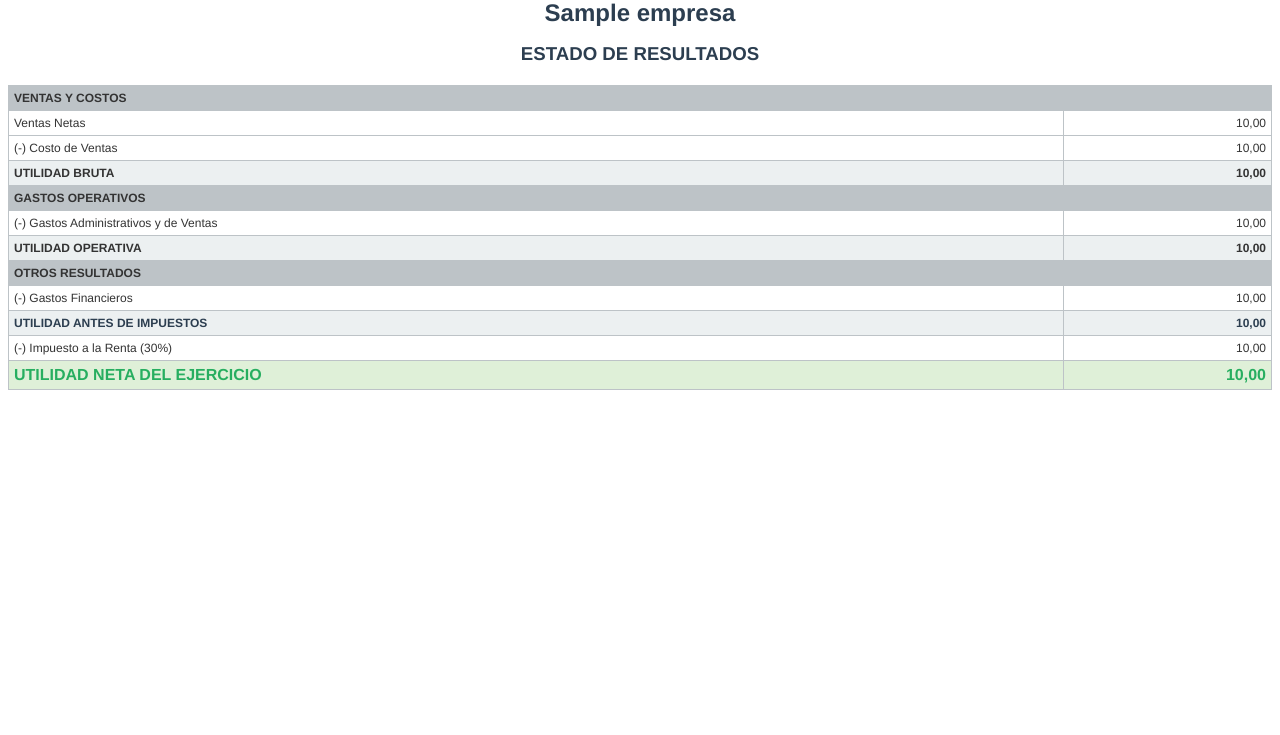
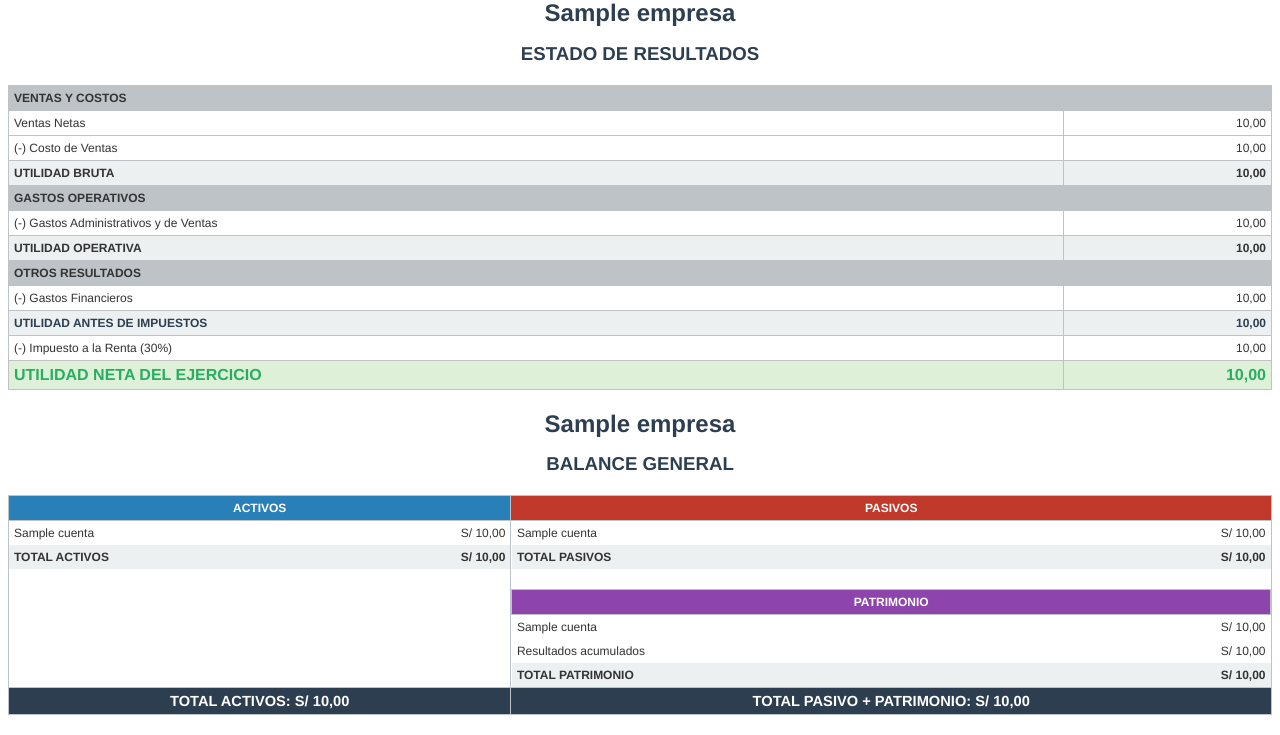
Before and after one commit to ballack123/ProyectoFinanzas, a Django app: template templates/reporte_pdf.html in a window 1280 px wide. Shown: the part 1147-1882 px from the top of the page. Before the commit the page ends 1537 px from the top, so only its background shows below. Run offline with Django 5.2, Linux system fonts and the light colour scheme; tables that the repository leaves empty hold one stand-in row (values such as "Sample post"); the template is opened without the code that fills it: values that come from a table or form of the project are taken from there, most other values are stand-ins (such as "Sample title", 1, 10 or a date in 2020).

Commit message:
feat: incluir Balance General en el reporte PDF completo

```diff
--- a/templates/reporte_pdf.html
+++ b/templates/reporte_pdf.html
@@ -175,6 +175,71 @@
                 </tr>
             </tbody>
         </table>
+    <div class="page-break">
+        <h1>{{ empresa }}</h1>
+        <h2>BALANCE GENERAL</h2>
+        <table pdf:widths="50%, 50%">
+            <thead>
+                <tr>
+                    <th style="background-color: #2980b9;">ACTIVOS</th>
+                    <th style="background-color: #c0392b;">PASIVOS</th>
+                </tr>
+            </thead>
+            <tbody>
+                <tr>
+                    <td style="vertical-align: top; padding: 0;">
+                        <table style="border: none; margin: 0;">
+                            {% for item in bg_activos %}
+                            <tr>
+                                <td style="border: none;">{{ item.cuenta.nombre }}</td>
+                                <td style="border: none;" class="text-right">S/ {{ item.saldo|floatformat:2 }}</td>
+                            </tr>
+                            {% endfor %}
+                            <tr class="total-row" style="background-color: #ecf0f1;">
+                                <td style="border: none;">TOTAL ACTIVOS</td>
+                                <td style="border: none;" class="text-right">S/ {{ bg_total_activos|floatformat:2 }}</td>
+                            </tr>
+                        </table>
+                    </td>
+                    <td style="vertical-align: top; padding: 0;">
+                        <table style="border: none; margin: 0;">
+                            {% for item in bg_pasivos %}
+                            <tr>
+                                <td style="border: none;">{{ item.cuenta.nombre }}</td>
+                                <td style="border: none;" class="text-right">S/ {{ item.saldo|floatformat:2 }}</td>
+                            </tr>
+                            {% endfor %}
+                            <tr class="total-row">
+                                <td style="border: none;">TOTAL PASIVOS</td>
+                                <td style="border: none;" class="text-right">S/ {{ bg_total_pasivos|floatformat:2 }}</td>
+                            </tr>
+                            <tr><td colspan="2" style="border: none; height: 10px;"></td></tr>
+                            <tr><th colspan="2" style="background-color: #8e44ad; color: white;">PATRIMONIO</th></tr>
+                            {% for item in bg_patrimonio %}
+                            <tr>
+                                <td style="border: none;">{{ item.cuenta.nombre }}</td>
+                                <td style="border: none;" class="text-right">S/ {{ item.saldo|floatformat:2 }}</td>
+                            </tr>
+                            {% endfor %}
+                            <tr>
+                                <td style="border: none;">Resultados acumulados</td>
+                                <td style="border: none;" class="text-right">S/ {{ bg_resultados_acumulados|floatformat:2 }}</td>
+                            </tr>
+                            <tr class="total-row">
+                                <td style="border: none;">TOTAL PATRIMONIO</td>
+                                <td style="border: none;" class="text-right">S/ {{ bg_total_patrimonio|floatformat:2 }}</td>
+                            </tr>
+                        </table>
+                    </td>
+                </tr>
+            </tbody>
+            <tfoot>
+                <tr style="background-color: #2c3e50; color: white; font-weight: bold; font-size: 11pt;">
+                    <td class="text-center">TOTAL ACTIVOS: S/ {{ bg_total_activos|floatformat:2 }}</td>
+                    <td class="text-center">TOTAL PASIVO + PATRIMONIO: S/ {{ bg_total_pasivo_patrimonio|floatformat:2 }}</td>
+                </tr>
+            </tfoot>
+        </table>
     </div>
 </body>
 </html>
```
Also changed, not shown: core/reporte_utils.py (+23 -0 lines).
